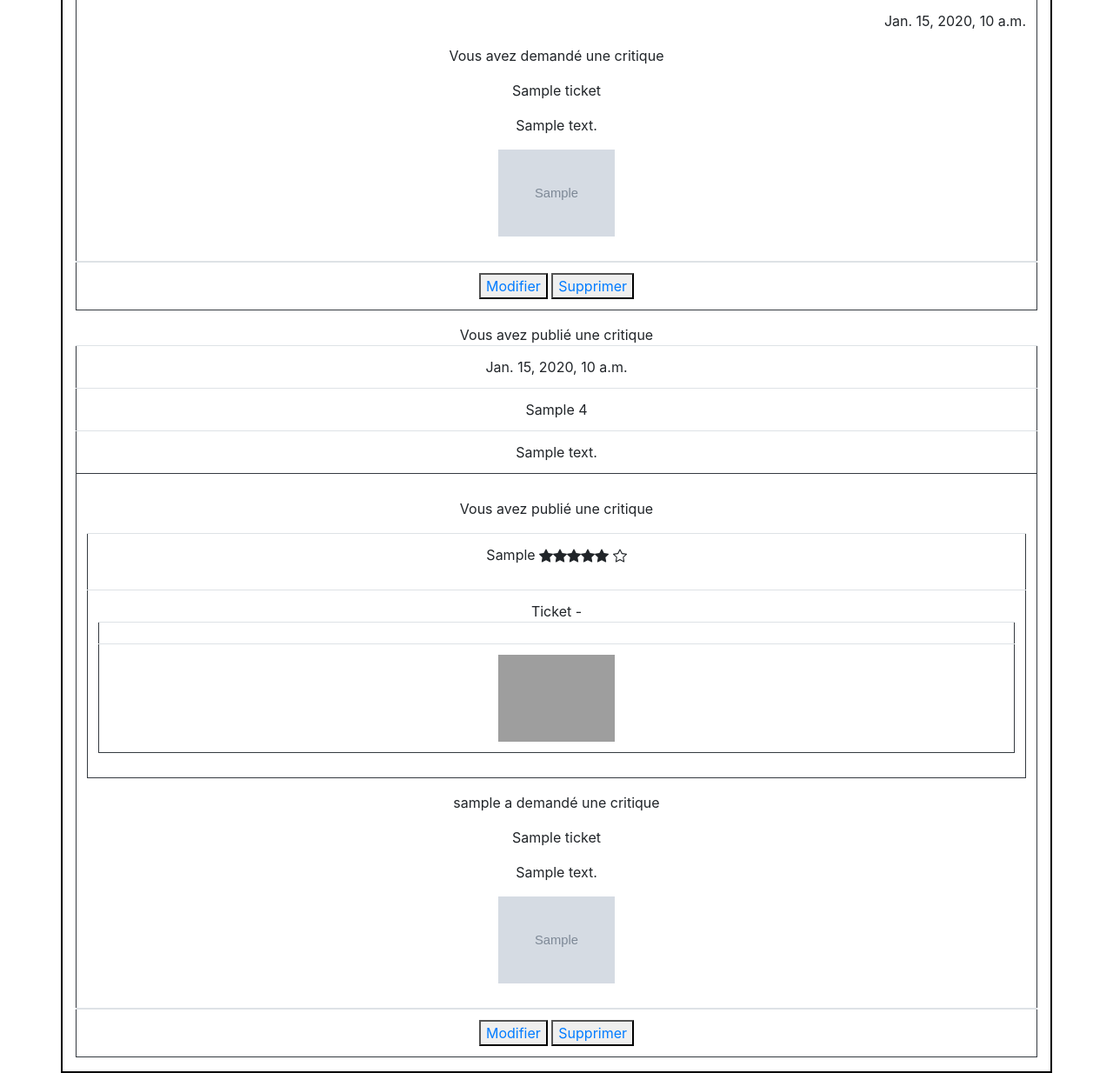
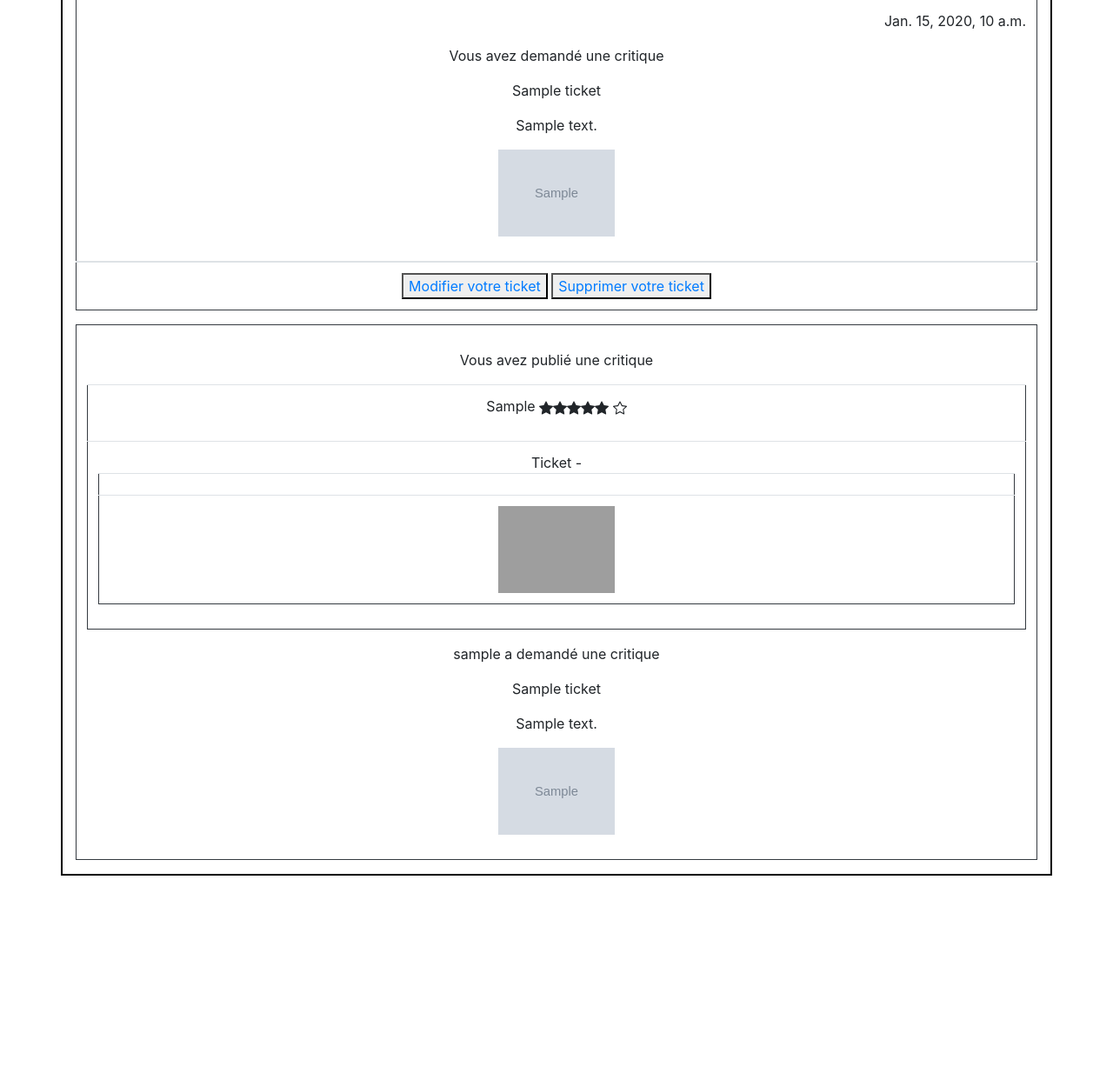
Before and after one commit to ryry-shi/P9_Boulahrouf_Ryad, a Django app: page /posts/ in a window 1280 px wide. Shown: the part 57-1291 px from the top of the page at 87% size. After the commit the page ends 1064 px from the top, so only its background shows below. Run offline with Django 4.2, Linux system fonts and the light colour scheme; a user stored in the database is signed in; tables that the repository leaves empty hold one stand-in row (values such as "Sample post"); grey boxes marked "Sample" are stand-in pictures; some libraries are stand-ins or nearby versions; grey boxes are pictures that could not be loaded.

Commit message:
fin du projet

```diff
--- a/Ticketing/templates/Ticketing/posts.html
+++ b/Ticketing/templates/Ticketing/posts.html
@@ -18,8 +18,8 @@
                     <p><img height="100" src="/media/{{ticket.image}}"></p>
             </td>
         </tbody>
-        <td><Button><a href="{% url 'ticketing:ticket_edit' ticket.id %}">Modifier</a></Button>
-            <Button><a href="{% url 'ticketing:remove_ticket' ticket.id %}">Supprimer</a></Button></td>
+        <td><Button><a href="{% url 'ticketing:ticket_edit' ticket.id %}">Modifier votre ticket</a></Button>
+            <Button><a href="{% url 'ticketing:remove_ticket' ticket.id %}">Supprimer votre ticket</a></Button></td>
     </table>
     {% endfor %}
 
@@ -27,20 +27,12 @@
     {% for review in reviews %}
     <table class="table border border-dark">
     <tbody>
-        <thead><tr>Vous avez publié une critique<td>
-            {{review.ticket.time_created}}
-        </td>
-        </thead>
-        <tr></tr><td>{{ review.headline }}  {{ review.rating}}</td></tr>
-        <tr> <td>{{ review.body}}</td></tr>
-        <tr>
         <td class="table border border-dark" >
             <p style="text-align:right">{{ticket.time_created}}</p>
             {% if ticket.user == user %}
                 <!-- <p> Vous avez demandé une critique</p> -->
             {% else %}
             {% include "Ticketing/show_review.html" %}
-
                 <p> {{review.ticket.user}} a demandé une critique </p>
             {% endif %}
             <p>{{review.ticket.title }}</p>
@@ -49,8 +41,6 @@
         </td>
         </tr>
     </tbody>
-    <td><Button><a href="{% url 'ticketing:review_edit' review.id %}">Modifier</a></Button>
-        <Button><a href="{% url 'ticketing:remove_review' review.id %}">Supprimer</a></Button></td>
 </table>
     {% endfor %}
 {% endblock %}
```
